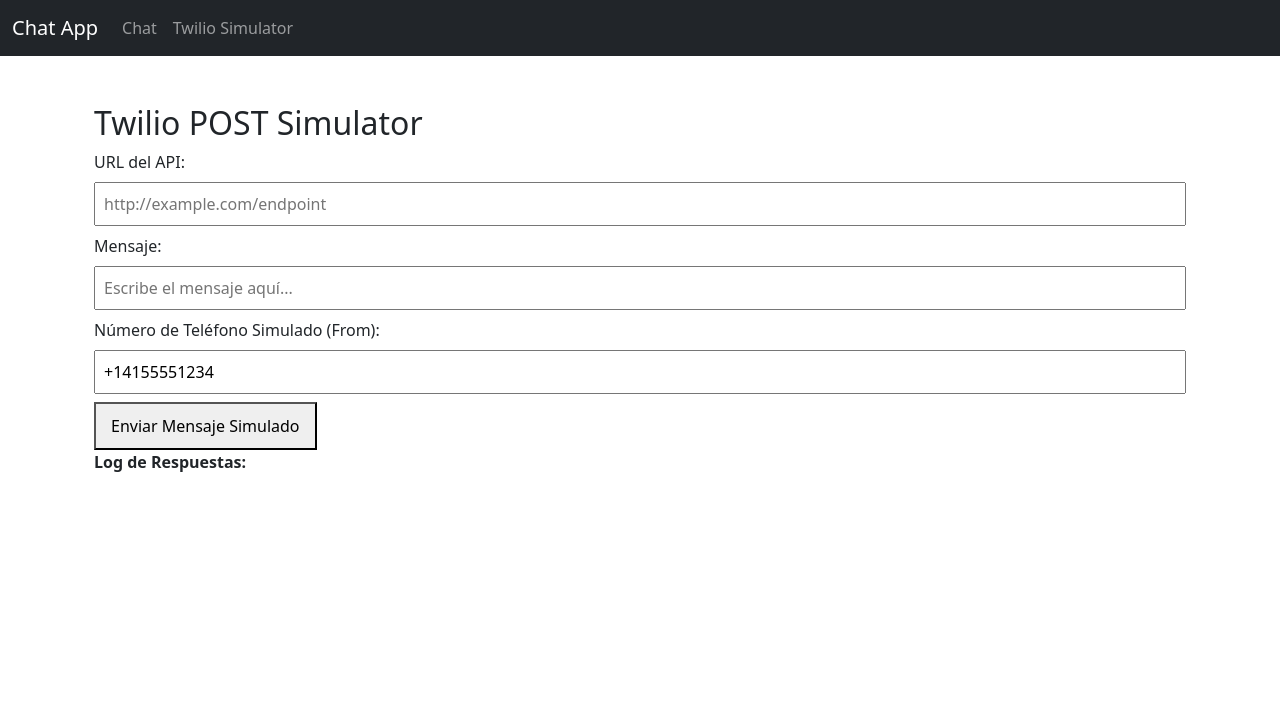
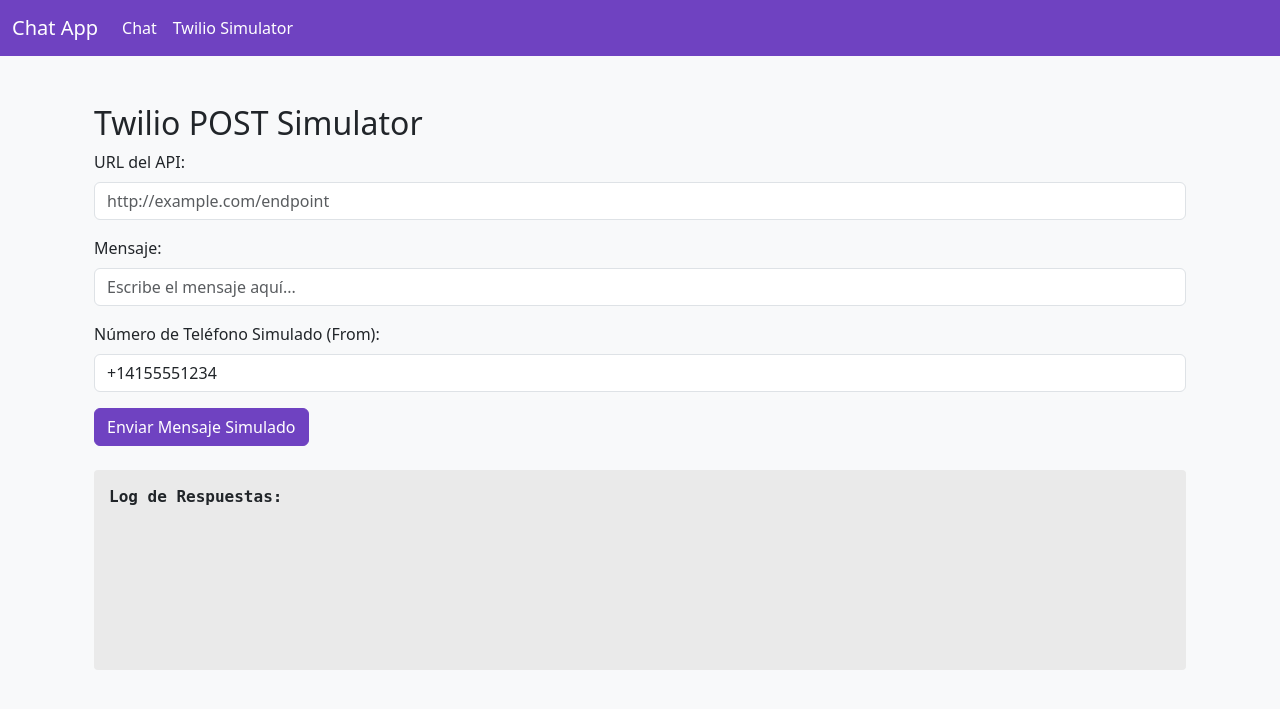
Before and after one commit to gbelot2003/ai_assistant, a Flask app: page /wsi in a window 1280 px wide. Shown: the top 709 px of the page. Run offline with Flask 3, Linux system fonts and the light colour scheme; some libraries are stand-ins or nearby versions.

Commit message:
:art: actualizando interface de usuarios

```diff
--- a/app/templates/base.html
+++ b/app/templates/base.html
@@ -11,7 +11,7 @@
     {% block extra_head %}{% endblock %}
 </head>
 <body>
-    <nav class="navbar navbar-expand-lg navbar-dark bg-dark">
+    <nav class="navbar navbar-expand-lg navbar-dark">
         <div class="container-fluid">
             <a class="navbar-brand" href="/">Chat App</a>
             <button class="navbar-toggler" type="button" data-bs-toggle="collapse" data-bs-target="#navbarNav" aria-controls="navbarNav" aria-expanded="false" aria-label="Toggle navigation">
--- a/app/templates/index.html
+++ b/app/templates/index.html
@@ -4,11 +4,11 @@
 
 {% block content %}
 <div class="card shadow-lg">
-    <div class="card-header bg-primary text-white text-center">
+    <div class="card-header text-center">
         <h1 class="mb-0">Chat en Tiempo Real</h1>
     </div>
     <div class="card-body p-0">
-        <div id="chat-box" class="chat-box p-3 overflow-auto" style="height: 400px;"></div>
+        <div id="chat-box" class="chat-box p-3 overflow-auto"></div>
         <div class="input-group p-3">
             <input id="message" type="text" class="form-control" placeholder="Escribe un mensaje..." autocomplete="off" />
             <button id="send-btn" class="btn btn-primary">Enviar</button>
--- a/app/templates/wsi.html
+++ b/app/templates/wsi.html
@@ -6,22 +6,22 @@
 <div class="container">
     <h2>Twilio POST Simulator</h2>
     <form id="simulator-form">
-        <div>
-            <label for="url">URL del API:</label>
-            <input type="text" id="url" name="url" placeholder="http://example.com/endpoint" required style="width: 100%; padding: 8px; margin: 8px 0;">
+        <div class="mb-3">
+            <label for="url" class="form-label">URL del API:</label>
+            <input type="text" id="url" name="url" class="form-control" placeholder="http://example.com/endpoint" required>
         </div>
-        <div>
-            <label for="message">Mensaje:</label>
-            <input type="text" id="message" name="message" placeholder="Escribe el mensaje aquí..." style="width: 100%; padding: 8px; margin: 8px 0;">
+        <div class="mb-3">
+            <label for="message" class="form-label">Mensaje:</label>
+            <input type="text" id="message" name="message" class="form-control" placeholder="Escribe el mensaje aquí...">
         </div>
-        <div>
-            <label for="from_number">Número de Teléfono Simulado (From):</label>
-            <input type="text" id="from_number" name="from_number" placeholder="+14155551234" value="+14155551234" style="width: 100%; padding: 8px; margin: 8px 0;">
+        <div class="mb-3">
+            <label for="from_number" class="form-label">Número de Teléfono Simulado (From):</label>
+            <input type="text" id="from_number" name="from_number" class="form-control" placeholder="+14155551234" value="+14155551234">
         </div>
-        <button type="submit" style="padding: 10px 15px;">Enviar Mensaje Simulado</button>
+        <button type="submit" class="btn btn-primary">Enviar Mensaje Simulado</button>
     </form>
 
-    <div class="log" id="log">
+    <div class="log mt-4" id="log">
         <strong>Log de Respuestas:</strong>
         <div id="response-log"></div>
     </div>
@@ -29,35 +29,5 @@
 {% endblock %}
 
 {% block extra_scripts %}
-<script>
-    const socket = io();
-
-    document.getElementById('simulator-form').addEventListener('submit', function(event) {
-        event.preventDefault();
-        const url = document.getElementById('url').value;
-        const message = document.getElementById('message').value;
-        const from_number = document.getElementById('from_number').value;
-
-        // Envío del mensaje simulado al backend
-        fetch('/send_message', {
-            method: 'POST',
-            headers: { 'Content-Type': 'application/json' },
-            body: JSON.stringify({ url, message, from_number })
-        })
-        .then(response => response.json())
-        .then(data => {
-            if (data.status === 'success') {
-                console.log('Mensaje enviado correctamente:', data.response);
-            } else {
-                console.log('Error al enviar el mensaje:', data.response);
-            }
-        });
-    });
-
-    // Recepción de respuestas del servidor a través de WebSockets
-    socket.on('server_response', function(msg) {
-        const logDiv = document.getElementById('response-log');
-        logDiv.innerHTML += `<p>${msg.data}</p>`;
-    });
-</script>
+<script src="/static/script.js"></script>
 {% endblock %}
--- a/static/script.js
+++ b/static/script.js
@@ -1,20 +1,19 @@
-// script.js
 // Conexión con el servidor WebSocket
 var socket = io();
 
-// Al hacer clic en el botón enviar
+// Al hacer clic en el botón enviar en el chat
 document.getElementById('send-btn').addEventListener('click', function() {
     sendMessage();
 });
 
-// Enviar mensaje con la tecla Enter
+// Enviar mensaje con la tecla Enter en el chat
 document.getElementById('message').addEventListener('keypress', function(e) {
     if (e.key === 'Enter') {
         sendMessage();
     }
 });
 
-// Función para enviar el mensaje
+// Función para enviar el mensaje en el chat
 function sendMessage() {
     let message = document.getElementById('message').value;
     if (message) {
@@ -24,7 +23,7 @@
     }
 }
 
-// Escuchar mensajes desde el servidor
+// Escuchar mensajes desde el servidor en el chat
 socket.on('message', function(msg) {
     addMessageToChat(msg, 'other');  // Añadir el mensaje de otros al chat
 });
@@ -38,3 +37,32 @@
     chatBox.appendChild(messageElement);
     chatBox.scrollTop = chatBox.scrollHeight;  // Scroll automático
 }
+
+// Lógica para el Twilio Simulator
+document.getElementById('simulator-form').addEventListener('submit', function(event) {
+    event.preventDefault();
+    const url = document.getElementById('url').value;
+    const message = document.getElementById('message').value;
+    const from_number = document.getElementById('from_number').value;
+
+    // Envío del mensaje simulado al backend
+    fetch('/send_message', {
+        method: 'POST',
+        headers: { 'Content-Type': 'application/json' },
+        body: JSON.stringify({ url, message, from_number })
+    })
+    .then(response => response.json())
+    .then(data => {
+        if (data.status === 'success') {
+            console.log('Mensaje enviado correctamente:', data.response);
+        } else {
+            console.log('Error al enviar el mensaje:', data.response);
+        }
+    });
+});
+
+// Recepción de respuestas del servidor a través de WebSockets en el Twilio Simulator
+socket.on('server_response', function(msg) {
+    const logDiv = document.getElementById('response-log');
+    logDiv.innerHTML += `<p>${msg.data}</p>`;
+});
--- a/static/style.css
+++ b/static/style.css
@@ -1,44 +1,59 @@
-/* Estilo para las burbujas de mensajes */
-.message {
-    padding: 10px;
-    margin-bottom: 10px;
-    border-radius: 10px;
-    width: fit-content;
-    max-width: 80%;
-    font-size: 14px;
-    line-height: 1.5;
-    position: relative;
+/* Custom styles based on Bootstrap 5 with purple theme */
+body {
+    background-color: #f8f9fa;
 }
 
-/* Estilo para los mensajes del usuario */
-.message.user {
-    background-color: #d1e7dd;
-    align-self: flex-end;
-    color: #0f5132;
-    border-top-right-radius: 0;
+.navbar {
+    background-color: #6f42c1; /* Purple color */
 }
 
-/* Estilo para los mensajes de otros */
-.message.other {
-    background-color: #e2e3e5;
-    align-self: flex-start;
-    color: #383d41;
-    border-top-left-radius: 0;
+.navbar-brand, .nav-link {
+    color: #ffffff !important;
 }
 
-/* Mejoras para la barra de desplazamiento */
-.chat-box::-webkit-scrollbar {
-    width: 5px;
+.card {
+    border: none;
+    border-radius: 8px;
+    box-shadow: 0 0 15px rgba(0, 0, 0, 0.1);
 }
 
-.chat-box::-webkit-scrollbar-track {
-    background: #f1f1f1;
+.card-header {
+    background-color: #6f42c1; /* Purple color */
+    color: #ffffff;
+    border-bottom: none;
+    border-radius: 8px 8px 0 0;
 }
 
-.chat-box::-webkit-scrollbar-thumb {
-    background: #888;
+.chat-box {
+    background: #eaeaea;
+    padding: 15px;
+    margin-top: 20px;
+    height: 300px;
+    overflow-y: scroll;
+    border-radius: 4px;
+    font-family: monospace;
 }
 
-.chat-box::-webkit-scrollbar-thumb:hover {
-    background: #555;
+.input-group {
+    margin-top: 20px;
 }
+
+.log {
+    background: #eaeaea;
+    padding: 15px;
+    margin-top: 20px;
+    height: 200px;
+    overflow-y: scroll;
+    border-radius: 4px;
+    font-family: monospace;
+}
+
+.btn-primary {
+    background-color: #6f42c1; /* Purple color */
+    border-color: #6f42c1; /* Purple color */
+}
+
+.btn-primary:hover {
+    background-color: #5e35b1; /* Darker purple color */
+    border-color: #5e35b1; /* Darker purple color */
+}
```
Also changed, not shown: app/router/routes.py (+4 -6 lines).
